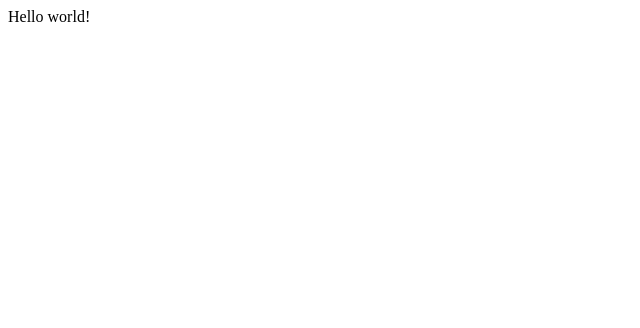
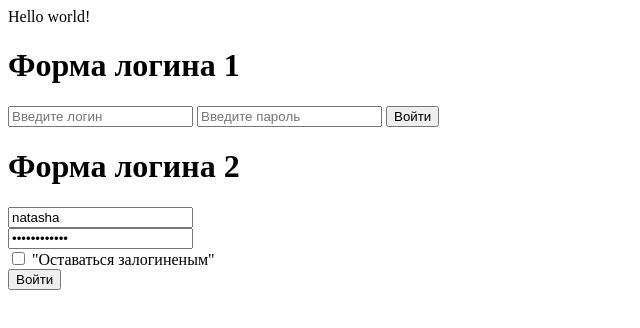
Before and after one commit to ntaranko/ntaranko.github.io, a plain HTML site: page index.html in a window 1280 px wide. Shown: the whole page, without its empty margins (0-640 px from the left). Drawn offline with Linux system fonts and the light colour scheme.

Commit message:
refactor update page

```diff
--- a/index.html
+++ b/index.html
@@ -1,7 +1,18 @@
-<html>
+<html lang="ru">
 <head>
+    <meta charSet="utf-8">
 </head>
 <body>
 Hello world!
+<h1>Форма логина 1</h1>
+<input type="text" id="login1" name="login1" placeholder="Введите логин">
+<input type="password" id="password1" name="password1" placeholder="Введите пароль">
+<input type="submit" id="log-in1" name="log-in1" value="Войти">
+<h1>Форма логина 2</h1>
+<input type="text" id="login2" name="login2" value="natasha"><br>
+<input type="password" id="password2" name="password2" value="testpassword"><br>
+<input type="checkbox" id="stay-logged-in" name="stay-logged-in">
+<label>"Оставаться залогиненым"</label><br>
+<input type="submit" id="log-in2" name="log-in2" value="Войти"><br>
 </body>
 <html>
```
